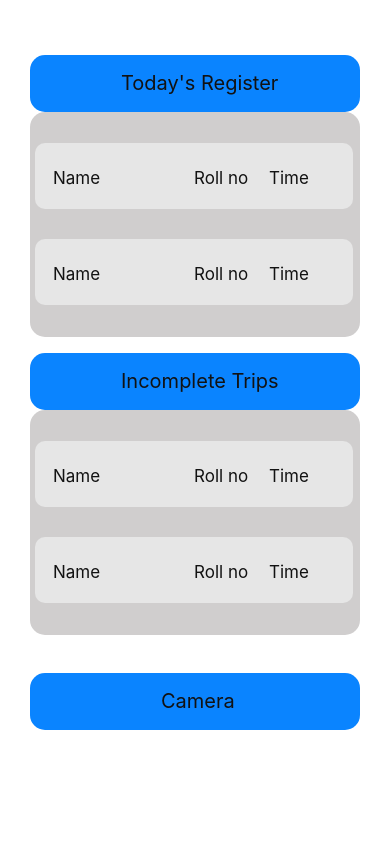
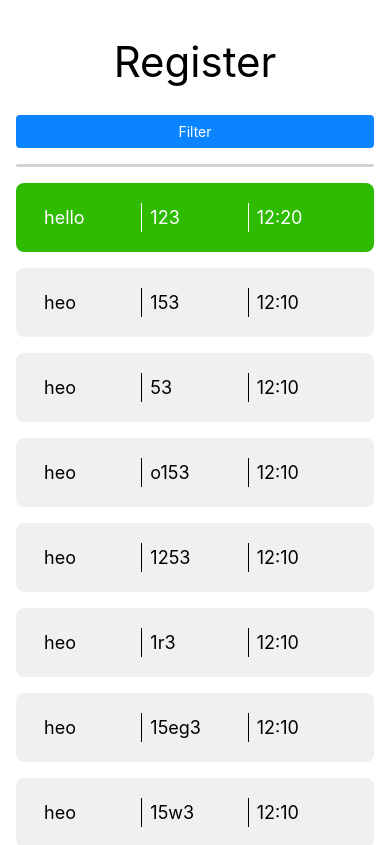
Before and after one commit to tusharjoshi4531/campus-ingress-egress-system-frontend, a React Native app: screen / in a window 390 px wide. Shown: the top 845 px of the page. Built offline with nearby package versions, Linux system fonts and the light colour scheme.

Commit message:
Simplified ui added

```diff
--- a/App.js
+++ b/App.js
@@ -1,5 +1,5 @@
 import { StatusBar } from "expo-status-bar";
-import { StyleSheet, Text, View } from "react-native";
+import { StyleSheet, Text, View, SafeAreaView } from "react-native";
 import Card from "./components/UI/Card";
 import PrimaryButton from "./components/UI/buttons/PrimaryButton";
 import LoginScreen from "./screens/LoginScreen";
@@ -8,11 +8,11 @@ import OptionsScreen from "./screens/OptionsScreen";
 
 export default function App() {
   return (
-    <View style={styles.container}>
+    <SafeAreaView style={styles.container}>
       {/* <LoginScreen /> */}
-      {/* <RegisterScreen/> */}
-      <OptionsScreen/>
-    </View>
+      <RegisterScreen/>
+      {/* <OptionsScreen /> */}
+    </SafeAreaView>
   );
 }
 
@@ -20,7 +20,5 @@ const styles = StyleSheet.create({
   container: {
     flex: 1,
     backgroundColor: "#fff",
-    alignItems: "center",
-    justifyContent: "center",
   },
 });
--- /dev/null
+++ b/components/Options/RegisterCard.js
@@ -0,0 +1,39 @@
+import { Pressable, Text, View, StyleSheet } from "react-native";
+import Colors from "../../global/Colors";
+
+const RegisterCard = ({ children, title }) => {
+  return (
+    <Pressable style={styles.container}>
+      <View style={styles.titleContainer}>
+        <Text style={styles.title}>{title}</Text>
+      </View>
+      <View style={styles.contentContainer}>{children}</View>
+    </Pressable>
+  );
+};
+
+const styles = StyleSheet.create({
+  container: {
+    flex: 1,
+    marginVertical: 8,
+  },
+  titleContainer: {
+    backgroundColor: Colors.primary,
+    padding: 8,
+    borderTopEndRadius: 16,
+    borderTopStartRadius: 16,
+  },
+  title: {
+    textAlign: "center",
+    fontSize: 20,
+    color: "white",
+  },
+  contentContainer: {
+    flex: 1,
+    backgroundColor: Colors.baseDark,
+    borderBottomStartRadius: 16,
+    borderBottomEndRadius: 16,
+  }
+});
+
+export default RegisterCard;
--- /dev/null
+++ b/components/Register/RecordCard.js
@@ -0,0 +1,71 @@
+import { Text, StyleSheet, View } from "react-native";
+import Colors from "../../global/Colors";
+import Card from "../UI/Card";
+
+const RecordCard = ({ data }) => {
+  let cardStyle = styles.card;
+  let textStyle = styles.textData;
+  let textContainerStyle = styles.textContainer;
+  let dividerStyle = styles.divider;
+
+  if (data.completed) {
+    cardStyle = styles.cardCompleted;
+    textStyle = styles.textDataCompleted;
+    textContainerStyle = styles.textContainerCompleted;
+    dividerStyle = styles.dividerCompleted;
+  }
+
+  return (
+    <Card style={cardStyle}>
+      <View style={textContainerStyle}>
+        <Text style={textStyle}>{data.name}</Text>
+      </View>
+      <View style={[dividerStyle, textContainerStyle]}>
+        <Text style={textStyle}>{data.rollNo}</Text>
+      </View>
+      <View style={[dividerStyle, textContainerStyle]}>
+        <Text style={textStyle}>{data.time}</Text>
+      </View>
+    </Card>
+  );
+};
+
+const styles = StyleSheet.create({
+  card: {
+    marginHorizontal: 0,
+    flexDirection: "row",
+  },
+  textContainer:{
+    flex: 1,
+    paddingHorizontal: 8,
+    paddingVertical: 4,
+  },
+  textData: {
+    color: "black",
+    fontSize: 18,
+  },
+  divider: {
+    borderLeftWidth: 1,
+    borderColor: "black",
+  },
+  cardCompleted: {
+    marginHorizontal: 0,
+    flexDirection: "row",
+    backgroundColor: Colors.success,
+  },
+  textContainerCompleted:{
+    flex: 1,
+    paddingHorizontal: 8,
+    paddingVertical: 4,
+  },
+  textDataCompleted: {
+    color: "white",
+    fontSize: 18,
+  },
+  dividerCompleted: {
+    borderLeftWidth: 1,
+    borderColor: "white",
+  },
+});
+
+export default RecordCard;
--- /dev/null
+++ b/components/Register/RegisterList.js
@@ -0,0 +1,29 @@
+import { FlatList, View } from "react-native";
+import RecordCard from "./RecordCard";
+
+const RegisterList = () => {
+  const data = [
+    { rollNo: "123", name: "hello", time: "12:20", completed: true },
+    { rollNo: "153", name: "heo", time: "12:10" },
+    { rollNo: "53", name: "heo", time: "12:10" },
+    { rollNo: "o153", name: "heo", time: "12:10" },
+    { rollNo: "1253", name: "heo", time: "12:10" },
+    { rollNo: "1r3", name: "heo", time: "12:10" },
+    { rollNo: "15eg3", name: "heo", time: "12:10" },
+    { rollNo: "15w3", name: "heo", time: "12:10" },
+    { rollNo: "15e3", name: "heo", time: "12:10" },
+    { rollNo: "15g3", name: "heo", time: "12:10" },
+  ];
+
+  return (
+    <View>
+      <FlatList
+        data={data}
+        renderItem={({ item }) => <RecordCard data={item} />}
+        keyExtractor={(item) => item.rollNo}
+      />
+    </View>
+  );
+};
+
+export default RegisterList;
--- a/components/RegisterList.js
+++ /dev/null
@@ -1,59 +0,0 @@
-import React, { Component } from "react";
-import { StyleSheet, View, ScrollView } from "react-native";
-import RecordCard from "./RecordCard";
-
-function RegisterList(props) {
-  return (
-    <View style={[styles.container, props.style]}>
-      <View style={styles.scrollArea}>
-        <ScrollView
-          horizontal={false}
-          contentContainerStyle={styles.scrollArea_contentContainerStyle}
-        >
-          <RecordCard style={styles.recordCard}></RecordCard>
-        </ScrollView>
-      </View>
-
-      {/* <RecordCard style={styles.recordCard2}></RecordCard>
-      <RecordCard style={styles.recordCard3}></RecordCard> */}
-    </View>
-  );
-}
-
-const styles = StyleSheet.create({
-  container: {
-    justifyContent: "space-between",
-  },
-  scrollArea: {
-    width: 318,
-    height: 552,
-    backgroundColor: "rgba(255,255,255,1)",
-  },
-  scrollArea_contentContainerStyle: {
-    height: 552,
-    width: 318,
-  },
-  recordCard: {
-    position: "absolute",
-    left: 0,
-    top: 0,
-    width: 318,
-    height: 96,
-  },
-  recordCard2: {
-    position: "absolute",
-    left: 0,
-    top: 96,
-    width: 318,
-    height: 96,
-  },
-  recordCard3: {
-    position: "absolute",
-    left: 0,
-    top: 192,
-    width: 318,
-    height: 96,
-  },
-});
-
-export default RegisterList;
--- a/components/TodaysRegisterCard.js
+++ /dev/null
@@ -1,55 +0,0 @@
-import React, { Component } from "react";
-import { StyleSheet, View, Text } from "react-native";
-import RecordCard from "./RecordCard";
-
-function TodaysRegisterCard(props) {
-  return (
-    <View style={[styles.container, props.style]}>
-      <View style={styles.rect}>
-        <RecordCard style={styles.recordCard}></RecordCard>
-        <RecordCard style={styles.recordCard2}></RecordCard>
-      </View>
-      <View style={styles.rect2}>
-        <Text style={styles.todaysRegister}>Today&#39;s Register</Text>
-      </View>
-    </View>
-  );
-}
-
-const styles = StyleSheet.create({
-  container: {},
-  rect: {
-    width: 330,
-    height: 225,
-    backgroundColor: "rgba(208,206,206,1)",
-    borderRadius: 15,
-    marginTop: 57
-  },
-  recordCard: {
-    width: 318,
-    height: 96,
-    marginTop: 16,
-    marginLeft: 5
-  },
-  recordCard2: {
-    width: 318,
-    height: 96,
-    marginLeft: 5
-  },
-  rect2: {
-    width: 330,
-    height: 57,
-    backgroundColor: "rgba(10,132,255,1)",
-    borderRadius: 15,
-    marginTop: -282
-  },
-  todaysRegister: {
-
-    color: "#121212",
-    fontSize: 20,
-    marginTop: 16,
-    marginLeft: 91
-  }
-});
-
-export default TodaysRegisterCard;
--- /dev/null
+++ b/components/UI/Divider.js
@@ -0,0 +1,19 @@
+import { View, StyleSheet } from "react-native"
+import Colors from "../../global/Colors"
+
+const Divider = () => {
+  return (
+    <View style={styles.divider} />
+  )
+}
+
+const styles = StyleSheet.create({
+  divider: {
+    backgroundColor: Colors.baseDark,
+    marginVertical: 8,
+    borderRadius: 5,
+    height: 3
+  }
+})
+
+export default Divider
--- a/global/Colors.js
+++ b/global/Colors.js
@@ -1,6 +1,9 @@
 const Colors = {
   base: "#F0F0F0",
+  baseDark: "#D3D3D3",
   primary: "#0A84FF",
+  primaryLight: "#59ADFF",
+  success: "#2FBB00",
 };
 
 export default Colors;
--- a/screens/LoginScreen.js
+++ b/screens/LoginScreen.js
@@ -19,6 +19,7 @@ const LoginScreen = () => {
   };
 
   return (
+    <View style={styles.screen}>
       <Card style={styles.loginFormContainer}>
         <Text style={styles.title}>LOGIN</Text>
         <PrimaryTextInput placeholder="Email" />
@@ -29,10 +30,16 @@ const LoginScreen = () => {
           onSelect={loginTypeSelectHandler}
         />
       </Card>
+    </View>
   );
 };
 
 const styles = StyleSheet.create({
+  screen: {
+    flex: 1,
+    alignItems: "center",
+    justifyContent: "center",
+  },
   loginFormContainer: {
     width: "50%",
     maxWidth: 300,
--- a/screens/OptionsScreen.js
+++ b/screens/OptionsScreen.js
@@ -1,19 +1,17 @@
-import React, { Component } from "react";
-import { StyleSheet, View } from "react-native";
-import TodaysRegisterCard from "../components/TodaysRegisterCard";
-import IncompleteTripsCard from "../components/IncompleteTripsCard";
-import CameraButton from "../components/CameraButton";
+import { StyleSheet, Text, View } from "react-native";
+import RegisterCard from "../components/Options/RegisterCard";
+import PrimaryButton from "../components/UI/buttons/PrimaryButton";
 
-function OptionsScreen(props) {
+function OptionsScreen() {
   return (
     <View style={styles.container}>
-      <TodaysRegisterCard
-        style={styles.todaysRegisterCard}
-      ></TodaysRegisterCard>
-      <IncompleteTripsCard
-        style={styles.incompleteTripsCard}
-      ></IncompleteTripsCard>
-      <CameraButton style={styles.cameraButton}></CameraButton>
+      <RegisterCard title="Today's Register">
+        <Text>Hello</Text>
+      </RegisterCard>
+      <RegisterCard title="Unfinished Trips">
+        <Text>Hello</Text>
+      </RegisterCard>
+      <PrimaryButton>Camera</PrimaryButton>
     </View>
   );
 }
@@ -21,24 +19,8 @@ function OptionsScreen(props) {
 const styles = StyleSheet.create({
   container: {
     flex: 1,
-    alignContent: 'center'
+    padding: 16,
   },
-  todaysRegisterCard: {
-    height: 282,
-    width: 330,
-    marginTop: 55
-  },
-  incompleteTripsCard: {
-    height: 282,
-    width: 330,
-    marginTop: 16
-  },
-  cameraButton: {
-    height: 57,
-    width: 330,
-    backgroundColor: "#fff",
-    marginTop: 38
-  }
 });
 
 export default OptionsScreen;
--- a/screens/RegisterSceen.js
+++ b/screens/RegisterSceen.js
@@ -1,14 +1,16 @@
-import React, { Component } from "react";
+import React from "react";
 import { StyleSheet, View, Text } from "react-native";
-import FilterButton from "../components/FilterButton";
-import RegisterList from "../components/RegisterList";
+import RegisterList from "../components/Register/RegisterList";
+import PrimaryButton from "../components/UI/buttons/PrimaryButton";
+import Divider from "../components/UI/Divider";
 
-function RegisterScreen(props) {
+function RegisterScreen() {
   return (
     <View style={styles.container}>
-      <Text style={styles.register}>Register</Text>
-      <FilterButton style={styles.filterButton}></FilterButton>
-      <RegisterList style={styles.registerList}></RegisterList>
+      <Text style={styles.title}>Register</Text>
+      <PrimaryButton>Filter</PrimaryButton>
+      <Divider />
+      <RegisterList />
     </View>
   );
 }
@@ -16,13 +18,13 @@ function RegisterScreen(props) {
 const styles = StyleSheet.create({
   container: {
     flex: 1,
-    alignContent: 'center'
+    alignContent: 'center',
+    padding: 16,
   },
-  register: {
-    color: "#121212",
-    fontSize: 50,
-    marginTop: 54,
-    alignSelf: "center"
+  title: {
+    margin: 20,
+    fontSize: 42,
+    textAlign: "center",
   },
   filterButton: {
     height: 53,
```
Lines whose indentation alone changed are shown as unchanged.
